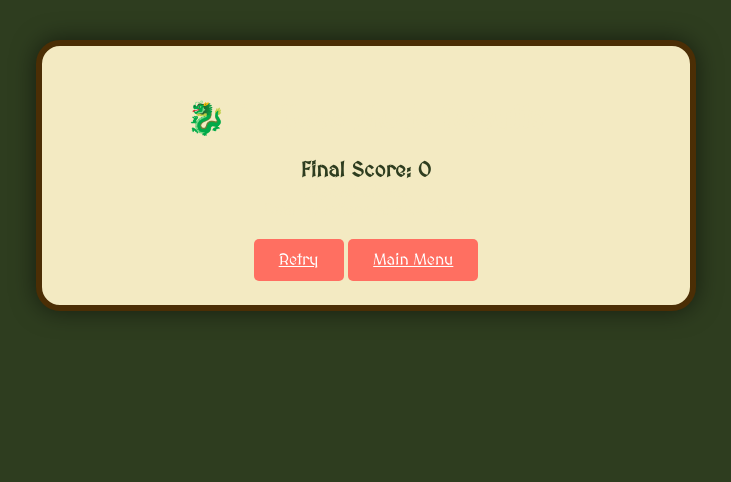
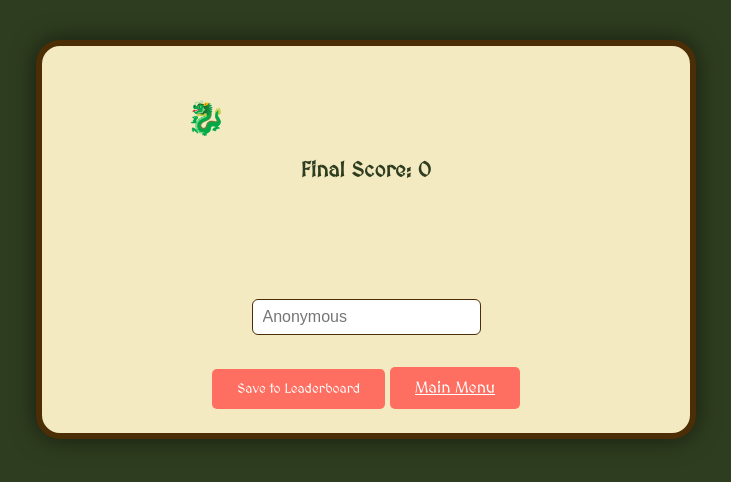
Before and after one commit to mendozaJacob/technical-project-prototype, a Flask app: page /endless_result in a window 1280 px wide. Shown: the top 482 px of the page, without its empty margins (274-1005 px from the left). Run offline with Flask 3, Linux system fonts and the light colour scheme.

Commit message:
Add player name handling: /set_name route and inline name prompt in endless; update endless_result form

```diff
--- a/app.py
+++ b/app.py
@@ -583,6 +583,17 @@ def endless_result():
                           total_time=round(total_time, 2),
                           player_name=player_name)
 
+
+@app.route('/set_name', methods=['POST'])
+def set_name():
+    # Simple endpoint to set player's name in session
+    name = request.form.get('player_name', '').strip()
+    if not name:
+        name = 'Anonymous'
+    session['player_name'] = name
+    # Return to the referring page (or index)
+    return redirect(request.referrer or url_for('index'))
+
 # Run the Flask app
 if __name__ == "__main__":
     app.run(debug=True)
--- a/templates/endless_result.html
+++ b/templates/endless_result.html
@@ -19,8 +19,16 @@
         <div class="score">Final Score: {{ score }}</div>
         <div>Highest Streak: {{ highest_streak }}</div>
         <div>Total Questions Answered: {{ total_questions }}</div>
-        <a href="{{ url_for('endless') }}" class="btn">Retry</a>
-        <a href="{{ url_for('index') }}" class="btn">Main Menu</a>
+        <div>Correct: {{ correct }} &nbsp;&nbsp; Wrong: {{ wrong }}</div>
+        <div>Total Time: {{ total_time }}s</div>
+        <form method="POST" style="margin-top:18px;">
+            <label for="player_name">Enter your name for the leaderboard:</label><br>
+            <input type="text" id="player_name" name="player_name" placeholder="Anonymous" style="margin-top:8px; padding:8px 10px; font-size:1em; border-radius:6px; border:1px solid #4b2e05;">
+            <div style="margin-top:12px;">
+                <button type="submit" class="btn">Save to Leaderboard</button>
+                <a href="{{ url_for('index') }}" class="btn">Main Menu</a>
+            </div>
+        </form>
     </div>
 </body>
 </html>
```
Also changed, not shown: templates/endless.html (+9 -1 lines).
